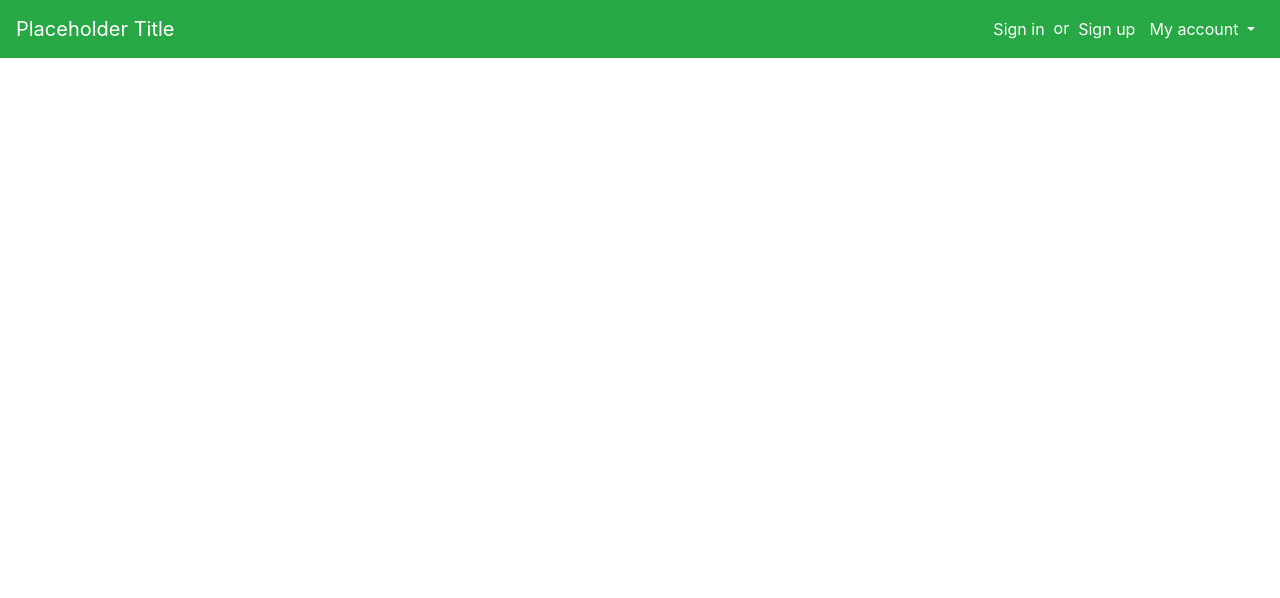
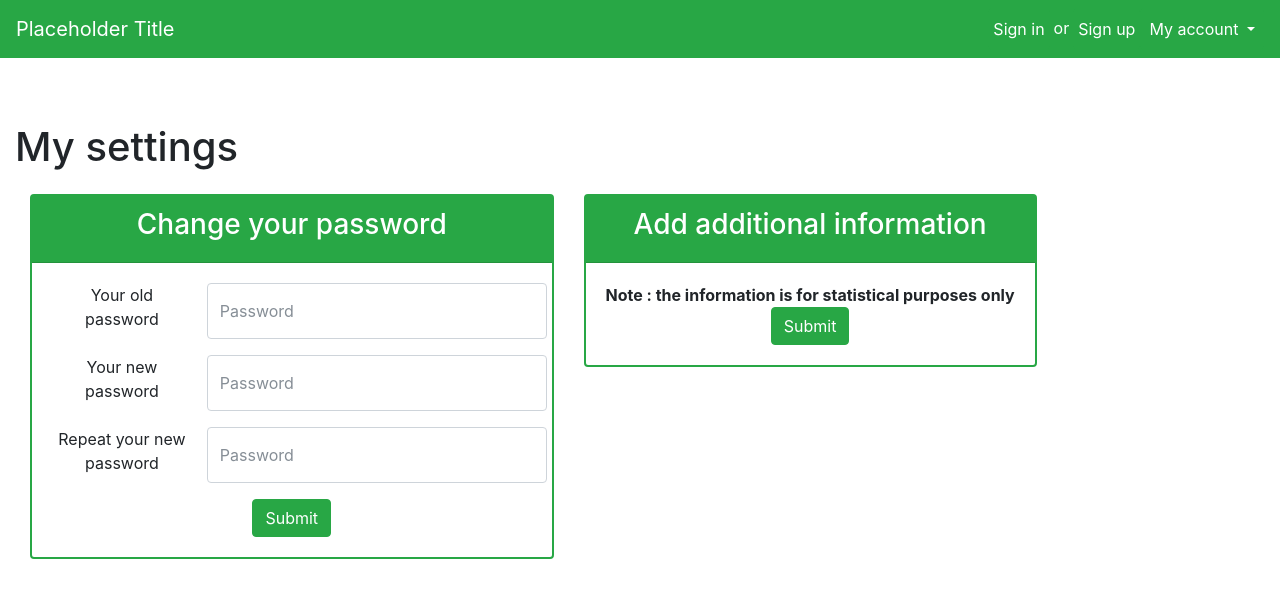
Before and after one commit to wlarok24/csi3540_mtp_RwebApp, a PHP site: page /settings.php in a window 1280 px wide. Shown: the top 598 px of the page. Run offline with PHP 8.4, Linux system fonts and the light colour scheme.

Commit message:
Added mockups for my settings

```diff
--- a/inst/www/hub.php
+++ b/inst/www/hub.php
@@ -6,7 +6,7 @@
 	<!-- stylesheets and javascripts imports -->
 	  <link rel="stylesheet" href="css/bootstrap.min.css">
 	  <link rel="stylesheet" href="css/navbar.css">
-	  <link rel="stylesheet" href="css/home.css">
+	  <link rel="stylesheet" href="css/cards.css">
 	  <!--<link href="https://fonts.googleapis.com/icon?family=Material+Icons"
 		  rel="stylesheet">-->
 	  <script type="text/javascript" src="js/jquery-3.2.1.min.js"></script>
--- a/inst/www/index.php
+++ b/inst/www/index.php
@@ -6,7 +6,7 @@
 	<!-- stylesheets and javascripts imports -->
 	  <link rel="stylesheet" href="css/bootstrap.min.css">
 	  <link rel="stylesheet" href="css/navbar.css">
-	  <link rel="stylesheet" href="css/home.css">
+	  <link rel="stylesheet" href="css/cards.css">
 	  <!--<link href="https://fonts.googleapis.com/icon?family=Material+Icons"
 		  rel="stylesheet">-->
 	  <script type="text/javascript" src="js/jquery-3.2.1.min.js"></script>
--- a/inst/www/settings.php
+++ b/inst/www/settings.php
@@ -6,6 +6,7 @@
 	<!-- stylesheets and javascripts imports -->
 	  <link rel="stylesheet" href="css/bootstrap.min.css">
 	  <link rel="stylesheet" href="css/navbar.css">
+	  <link rel="stylesheet" href="css/cards.css">
 	  <!--<link href="https://fonts.googleapis.com/icon?family=Material+Icons"
 		  rel="stylesheet">-->
 	  <script type="text/javascript" src="js/jquery-3.2.1.min.js"></script>
@@ -52,6 +53,7 @@
 		</ul>
 	</div>
 </nav>
+
 <!-- Log in modal -->
 <div class="modal" tabindex="-1" role="dialog" id="login-modal">
   <div class="modal-dialog modal-dialog-centered" role="document">
@@ -83,6 +85,48 @@
 </div>
 
 <!-- Page content -->
+<h1 id="myhub" class="title">My settings</h1>
+<div class="container-fluid extra-padding" id="card_container">
+	<div class="row">
+	<div class="col-xs-12">
+		<div class="card text-center" id="cards-items">
+			<div class="card-header bg-success">
+				<h3 class="whiteText">Change your password</h3>
+			</div>
+			<div class="card-body" id="collapseOne" class="collapse show">
+				<form action="" method="post">
+					<div class="form-group row">
+						<label for="email" class="col-sm-4">Your old password</label>
+						<input type="password" class="form-control col-sm-8" id="email" name="email" placeholder="Password" required>
+					</div>
+					<div class="form-group row">
+						<label for="password" class="col-sm-4">Your new password</label>
+						<input type="password" class="form-control col-sm-8" id="password" name="password" placeholder="Password" required>
+					</div>
+					<div class="form-group row">
+						<label for="password" class="col-sm-4">Repeat your new password</label>
+						<input type="password" class="form-control col-sm-8" id="passwordRepeat" name="passwordRepeat" placeholder="Password" required>
+					</div>
+					<button type="submit" class="btn btn-success" name='submit_new_password'>Submit</button>
+				</form>
+			</div>
+		</div>
+	</div>
+	<div class="col-xs-12">
+		<div class="card text-center" id="cards-hub">
+			<div class="card-header bg-success">
+				<h3 class="whiteText">Add additional information</h3>
+			</div>
+			<div class="card-body">
+				<b class="">Note : the information is for statistical purposes only</b>
+				<form action="" method="post">
 
+				<button type="submit" class="btn btn-success" name='submit_new_password'>Submit</button>
+				</form>
+			</div>
+		</div>
+	</div>
+	</div>
+</div>
 </body>
 </html>
```
Also changed, not shown: inst/www/css/cards.css (renamed from inst/www/css/home.css).
